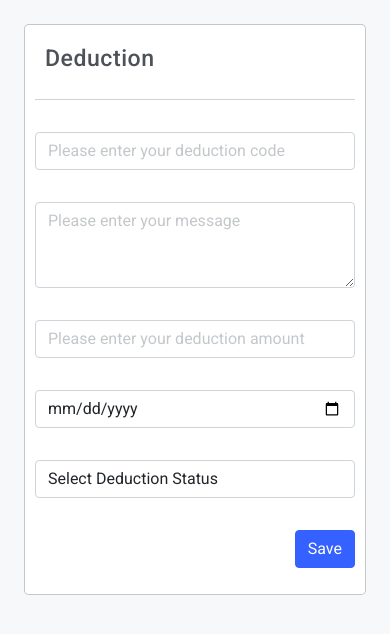
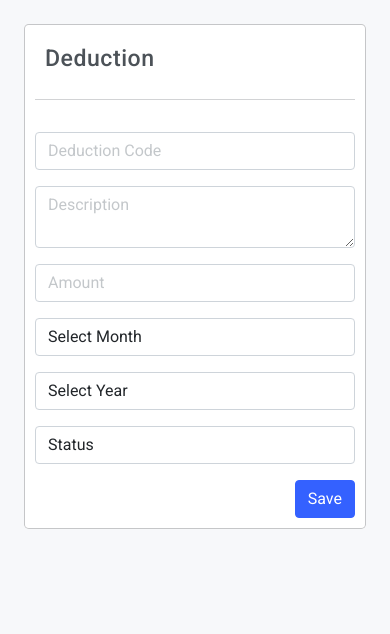
Before and after one commit to friends-team-isdb/HR_Payroll, a PHP site: page /deduction.php in a window 390 px wide. Shown: the part 60-694 px from the top of the page. Run offline with PHP 8.4, Linux system fonts and the light colour scheme; some libraries are stand-ins or nearby versions.

Commit message:
deduction done

```diff
--- a/deduction.php
+++ b/deduction.php
@@ -1,3 +1,27 @@
+<?php
+
+require "connect.php";
+if(isset($_POST['submit'])){
+
+    $Deductioncode=$_POST['Deductioncode'];
+    $Description=$_POST['Description'];
+    $Amount=$_POST['Amount'];
+    $month=$_POST['month'];
+    $year=$_POST['year'];
+    $Status=$_POST['Status'];
+
+    $s="SELECT deduction_code FROM deduction WHERE deduction_code='$Deductioncode'";
+    $qurey=mysqli_query($conn,$s);
+    $num=mysqli_num_rows($qurey);
+    if($num==1){
+        echo "Deduction Already Exits";
+    }else{
+        $sql="INSERT INTO deduction(deduction_code,description,amount,month,deduction_year,deduction_status) Values('$Deductioncode','$Description','$Amount','$month','$year','$Status')";
+        $qurey=mysqli_query($conn,$sql);
+        echo "Deduction Completed!";
+    }
+}
+?>
 <!doctype html>
 <html lang="en" class="light-theme">
 
@@ -72,46 +96,64 @@
        <hr>
 
        <div class="row">
-              <div class="col-md-3">
+        <div class="col-md-3"></div>
+        <div class="col-md-6">
+          <input class="form-control mt-3" type="number" name="Deductioncode" id="" placeholder="Deduction Code">
+          <textarea class="form-control mt-3" name="Description" placeholder="Description"></textarea>
+          <input class="form-control mt-3" type="number" name="Amount" id="" placeholder="Amount" required="required">
 
+          <div class="row">
+            <div class="col-md-12">
+              <div class="row">
+              <div class="col-md-6">
+                <select class="form-control mt-3" name="month" id="">
+                  <option value="">Select Month</option>
+                  <option value="January">January</option>
+                  <option value="February">February</option>
+                  <option value="March">March</option>
+                  <option value="April">April</option>
+                  <option value="May">May</option>
+                  <option value="June">June</option>
+                  <option value="July">July</option>
+                  <option value="August">August</option>
+                  <option value="September">September</option>
+                  <option value="October">October</option>
+                  <option value="November">November</option>
+                  <option value="December">December</option>
+                </select>
               </div>
               <div class="col-md-6">
-               <div class="row">
-                   <div class="col-md-12">
-                       <input type="text" class="form-control mt-3 mb-3" name="" id="" placeholder="Please enter your deduction code">
-                   </div>
-               </div>
-               <div class="row">
-                   <div class="col-md-12">
-                       <textarea name="" rows="3" id="" placeholder="Please enter your message" class="form-control mt-3 mb-3"></textarea>
-                   </div>
-               </div>
-               <div class="row">
-                   <div class="col-md-12">
-                       <input type="number" class="form-control mt-3 mb-3" name="" id="" placeholder="Please enter your deduction amount">
-                   </div>
-               </div>
-               <div class="row">
-                   <div class="col-md-12">
-                       <input type="date" class="form-control mt-3 mb-3" name="" id="" >
-                   </div>
-               </div>
-               <div class="row">
-                     <div class="col-md-12">
-                         <select class="form-control mt-3 mb-3" name="" id="">
-                             <option value="">Select Deduction Status</option>
+                <select class="form-control mt-3" name="year" id="">
+                  <option value="">Select Year</option>
+                  <option value="2020">2020</option>
+                  <option value="2021">2021</option>
+                  <option value="2022">2022</option>
+                  <option value="2023">2023</option>
+                  <option value="2024">2024</option>
+                  <option value="2025">2025</option>
+                  <option value="2026">2026</option>
+                  <option value="2027">2027</option>
+                  <option value="2028">2028</option>
+                  <option value="2029">2029</option>
+                  <option value="2030">2030</option>
+
                 </select>
               </div>
             </div>
-               <div class="row">
-                    <div class="col-md-12">
-                        <input class="btn btn-primary mt-3 mb-3 bx-pull-right " type="submit" name="" id="" value="Save">
             </div>
-                </div>
-           </div>
-           <div class="col-md-3">
 
           </div>
+          <select class="form-control mt-3" name="Status" id="">
+            <option value="">Status</option>
+            <option value="Aproved">Aproved</option>
+            <option value="Pending">Pending</option>
+
+          </select>
+
+          <input type="submit" class="btn btn-primary mt-3 bx-pull-right" name="submit" id="" value="Save">
+
+        </div>
+        <div class="col-md-3"></div>
 
        </div>
 
```
Lines whose indentation alone changed are shown as unchanged.
